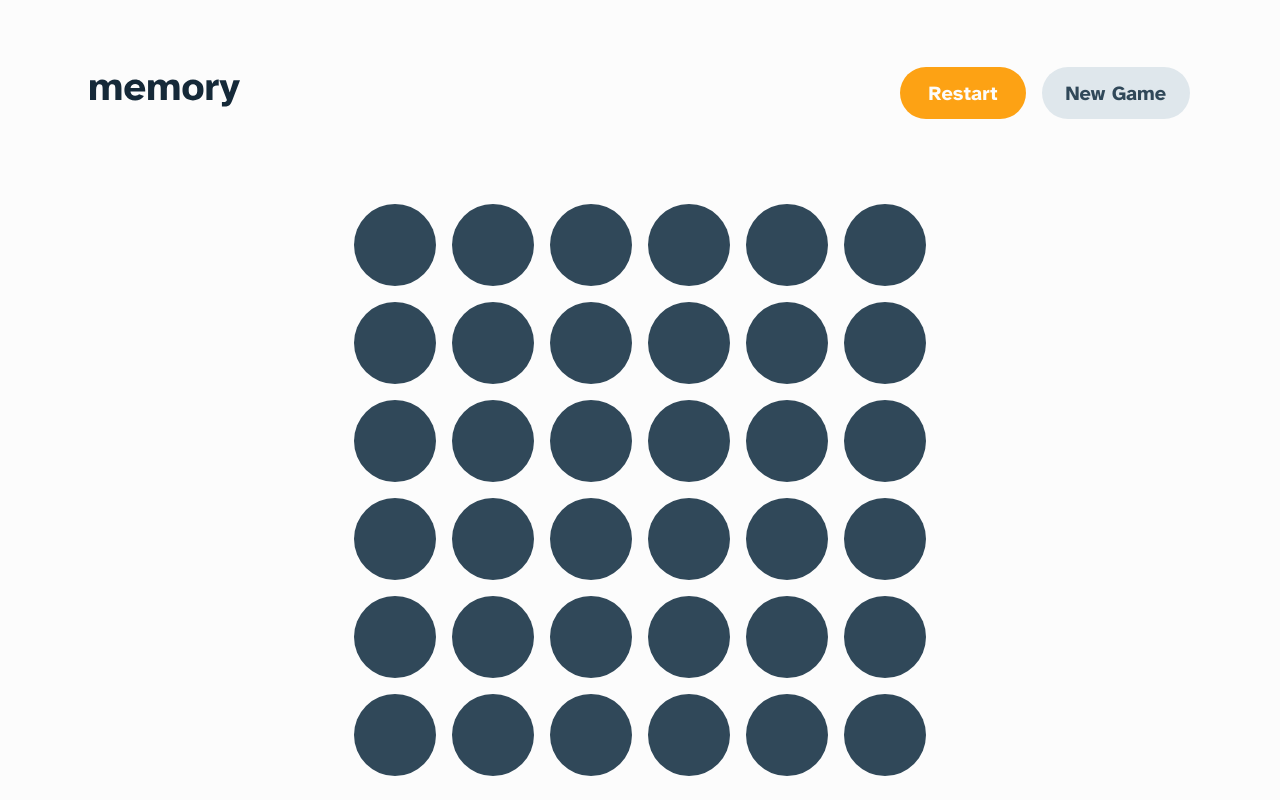
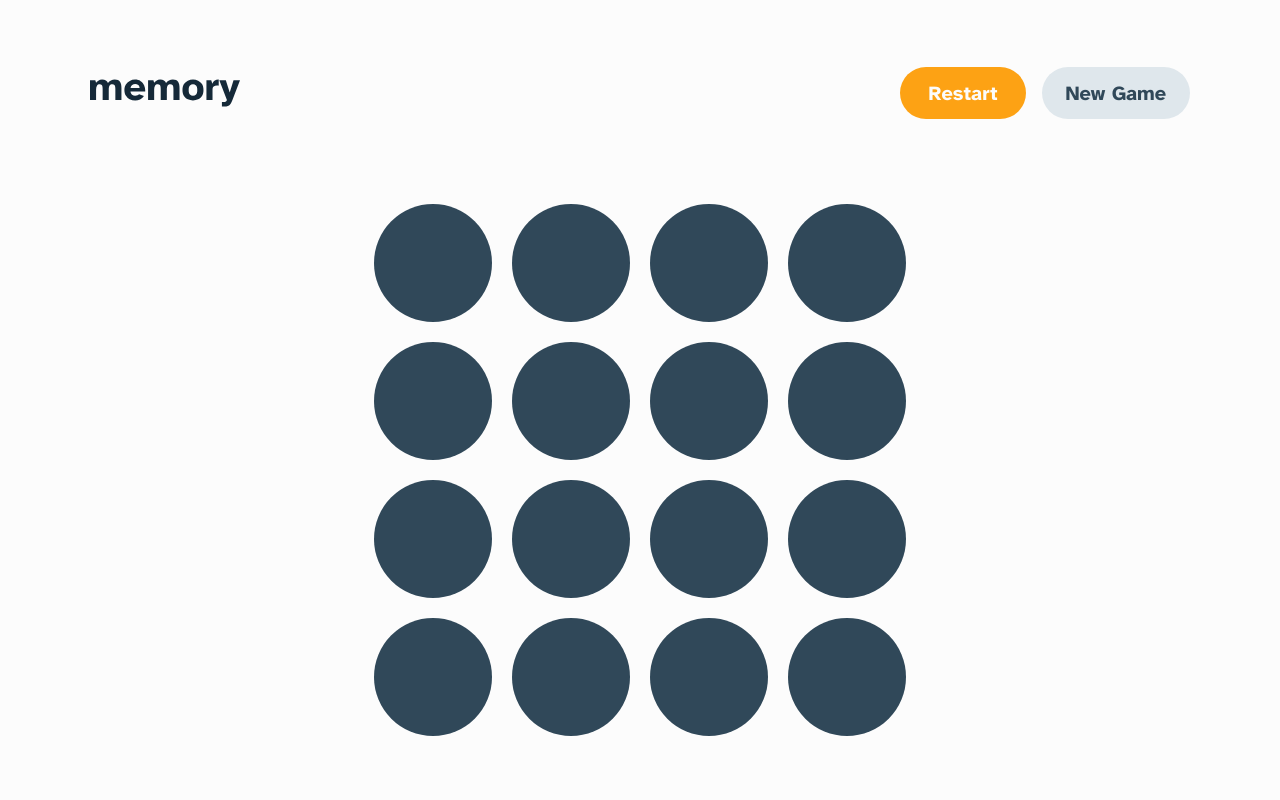
Before and after one commit to ionStici/memory-game-fem, a React (Vite) app: page / in a window 1280 px wide. Built offline with nearby package versions, Linux system fonts and the light colour scheme.

Commit message:
Add 'Restart' and 'New Game' functionalities

```diff
--- a/src/App.jsx
+++ b/src/App.jsx
@@ -6,7 +6,7 @@ function App() {
   const [gameSettings, setGameSettings] = useState(null);
 
   useEffect(() => {
-    setGameSettings({ theme: 'Numbers', numberOfPlayers: '1', gridSize: '6' });
+    setGameSettings({ theme: 'Numbers', numberOfPlayers: '1', gridSize: '4' });
   }, []);
 
   return (
--- a/src/components/Dots.jsx
+++ b/src/components/Dots.jsx
@@ -1,7 +1,8 @@
 import styles from './../styles/Dots.module.scss';
 import { useEffect, useState } from 'react';
+import { useImperativeHandle, forwardRef } from 'react';
 
-function Dots({ grid, gridSize }) {
+const Dots = forwardRef(({ grid, gridSize }, ref) => {
   const [match, setMatch] = useState(window.matchMedia('(min-width: 768px)').matches);
 
   useEffect(() => {
@@ -62,6 +63,14 @@ function Dots({ grid, gridSize }) {
     gap: `${match ? (+gridSize === 4 ? '20px' : '16px') : +gridSize === 4 ? '12.3px' : '9.1px'}`,
   };
 
+  useImperativeHandle(ref, () => ({
+    resetGrid() {
+      setGuessedTiles(Array.from({ length: grid.length }, () => false));
+      setTile1(undefined);
+      setTile2(undefined);
+    },
+  }));
+
   return (
     <div className={`${styles.wrapper}`} style={{ width: `${match ? (+gridSize === 4 ? '532px' : '572px') : ''}` }}>
       <ul className={styles.ul} style={gridStyles}>
@@ -88,6 +97,6 @@ function Dots({ grid, gridSize }) {
       </ul>
     </div>
   );
-}
+});
 
 export default Dots;
--- a/src/components/Game.jsx
+++ b/src/components/Game.jsx
@@ -1,16 +1,16 @@
 import styles from './../styles/Game.module.scss';
-
-import { useState } from 'react';
+import { useState, useRef } from 'react';
 import { shuffleArray } from '../lib/shuffleArray';
 import { icons } from '../data/icons';
-
 import Dots from './Dots';
 import Header from './Header';
 
 function Game({ gameSettings, setGameSettings }) {
+  const dotsRef = useRef(null);
+
   const { theme, numberOfPlayers, gridSize } = gameSettings;
 
-  const [grid, _] = useState(() => {
+  function generateGrid() {
     const randomIconsSet = new Set([]);
 
     if (gridSize === 4 && theme === 'icons') {
@@ -29,12 +29,24 @@ function Game({ gameSettings, setGameSettings }) {
         if (theme === 'Icons') return icons[gridSize === 4 ? randomIcons[i] : i];
       }),
     ]);
-  });
+  }
+
+  const [grid, setGrid] = useState(generateGrid());
+
+  function generateNewGrid() {
+    setGrid(() => generateGrid());
+  }
+
+  const resetGrid = () => {
+    if (dotsRef.current) {
+      dotsRef.current.resetGrid();
+    }
+  };
 
   return (
     <div className={styles.wrapper}>
-      <Header />
-      <Dots grid={grid} gridSize={gridSize} />
+      <Header setGameSettings={setGameSettings} generateNewGrid={generateNewGrid} resetGrid={resetGrid} />
+      <Dots grid={grid} gridSize={gridSize} ref={dotsRef} />
     </div>
   );
 }
--- a/src/components/Header.jsx
+++ b/src/components/Header.jsx
@@ -2,7 +2,7 @@ import styles from './../styles/Header.module.scss';
 import logo from '/logo.svg';
 import { useEffect, useState } from 'react';
 
-function Header() {
+function Header({ setGameSettings, generateNewGrid, resetGrid }) {
   const [match, setMatch] = useState(window.matchMedia('(min-width: 768px)').matches);
 
   useEffect(() => {
@@ -15,6 +15,17 @@ function Header() {
   const [navIsOpen, setNavIsOpen] = useState(false);
 
   const handleToggleNav = () => setNavIsOpen(prev => !prev);
+
+  const handleRestartNew = ({ target }) => {
+    if (target.textContent === 'Restart') {
+      generateNewGrid();
+      resetGrid();
+    }
+
+    if (target.textContent === 'New Game') {
+      setGameSettings(null);
+    }
+  };
 
   return (
     <header className={styles.header}>
@@ -32,10 +43,12 @@ function Header() {
             <nav className={styles.nav}>
               <ul>
                 <li>
-                  <button className={styles.btn_restart}>Restart</button>
+                  <button className={styles.btn_restart} onClick={handleRestartNew}>
+                    Restart
+                  </button>
                 </li>
                 <li>
-                  <button>New Game</button>
+                  <button onClick={handleRestartNew}>New Game</button>
                 </li>
                 <li>
                   <button onClick={handleToggleNav}>Resume Game</button>
```
